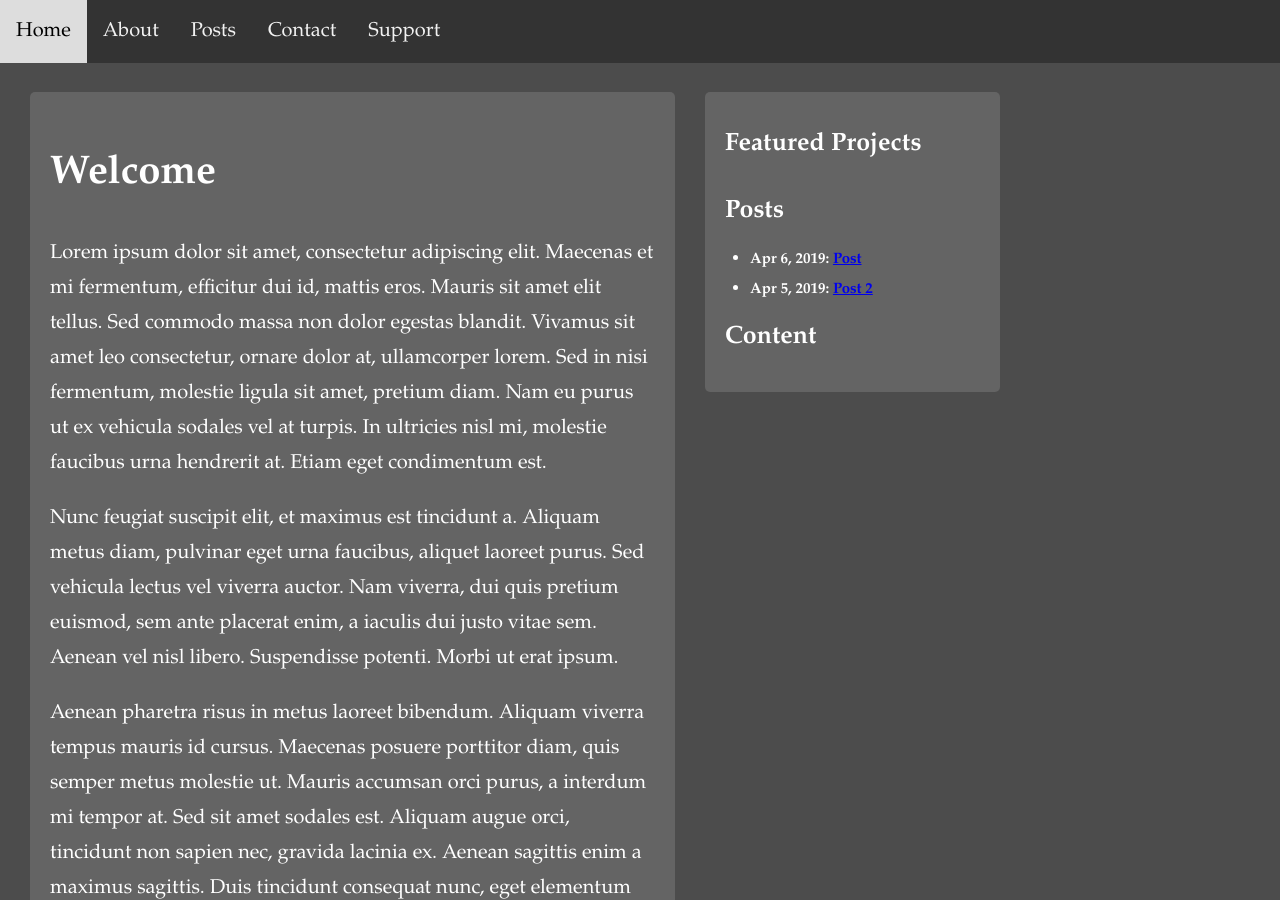
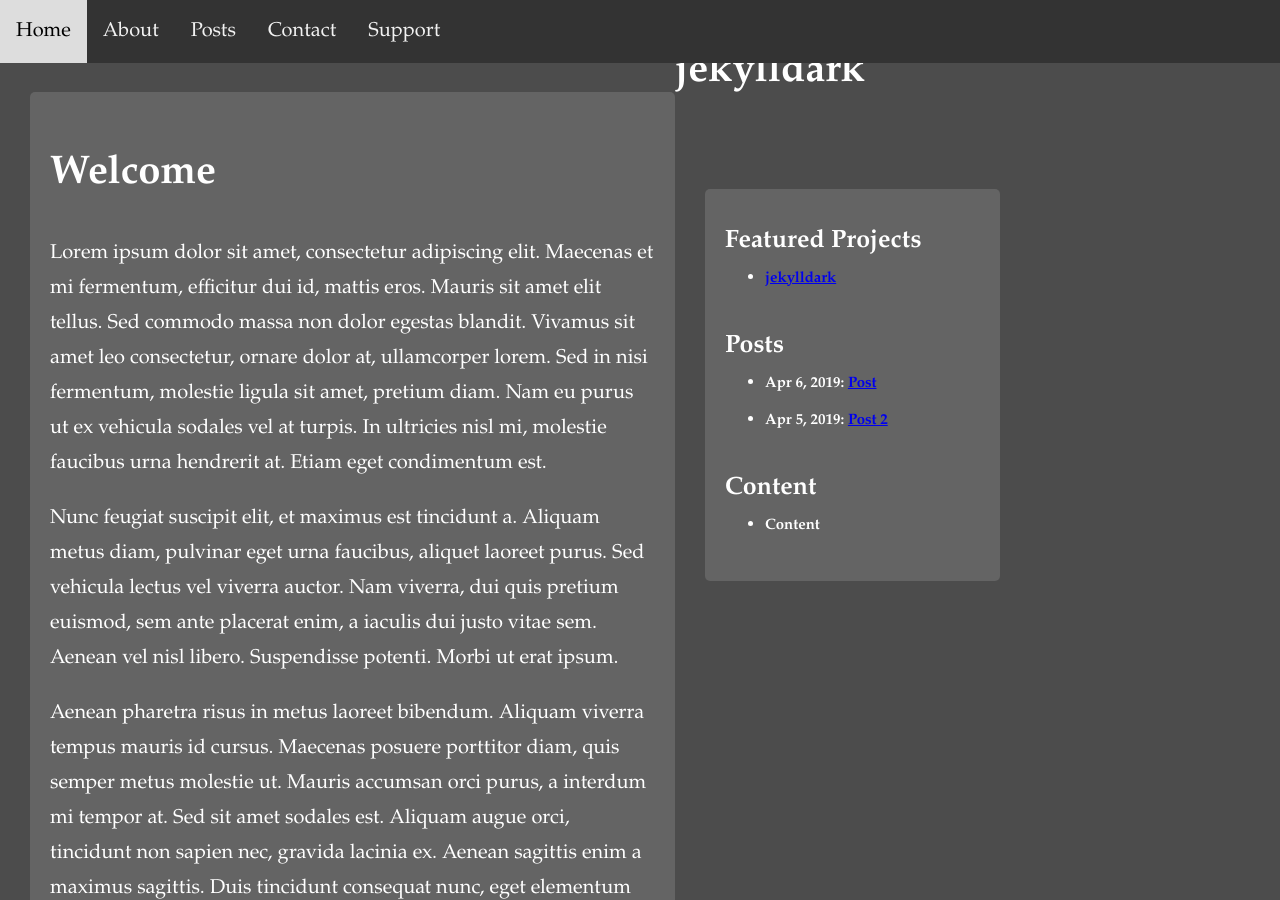
Before and after one commit to sutterj/jekylldark, a Jekyll site: the page built from index.html, in a window 1280 px wide and 900 px high. Built offline with Jekyll 4.4.1, drawn with Linux system fonts in a browser that asks for light colours; nearby versions of some CDN libraries.

Commit message:
Update sidebar.html

```diff
--- a/_includes/sidebar.html
+++ b/_includes/sidebar.html
@@ -1,29 +1,52 @@
 {% assign sidebardata = site.data.sidebar %}
 {%- assign date_format = "%b %-d, %Y" -%}
+<div class="site-title">
+  <h1>{{ site.title }}</h1>
+</div>
 <div class="sidebar-content">
   {% for sidebaritem in sidebardata %}
     {% if sidebaritem.header == "Posts" %}
-      <div class="post-area">
+      <div class="sidebar-area">
         <h4>{{ sidebaritem.header }}</h4>
         {%- if site.posts.size > 0 -%}
-          <ul class="post-list">
+          <ul class="sidebar-list">
             {%- for post in site.posts -%}
-            <li>
-              <h6 class="post-header">
-                {{ post.date | date: date_format }}:
-                <a class="post-link" href="{{ post.url | relative_url }}">
-                  {{ post.title }}
-                </a>
-              </h6>
-            </li>
+              <li>
+                <h6 class="sidebar-header">
+                  {{ post.date | date: date_format }}: <a class="sidebar-link" href="{{ post.url | relative_url }}">{{ post.title }}</a>
+                </h6>
+              </li>
             {%- endfor -%}
           </ul>
         {%- endif -%}
       </div>
       <br>
+    {% elsif sidebaritem.header == "Featured Projects" %}
+      <div class="sidebar-area">
+        <h4>{{ sidebaritem.header }}</h4>
+        <ul class="sidebar-list">
+          {%- for project in sidebaritem.projects -%}
+            <li>
+              <h6 class="sidebar-header">
+                <a class="sidebar-link" href="{{ project.url }}" target="_blank">{{ project.name }}</a>
+              </h6>
+            </li>
+          {%- endfor -%}
+        </ul>
+      </div>
+      <br>
     {% else %}
-      <div class="sidebar-item">
+      <div class="sidebar-area">
         <h4>{{ sidebaritem.header }}</h4>
+        <ul class="sidebar-list">
+          {%- for content in sidebaritem.content -%}
+            <li>
+              <h6 class="sidebar-header">
+                {{ content.name }}
+              </h6>
+            </li>
+          {%- endfor -%}
+        </ul>
       </div>
       <br>
     {% endif %}
```
